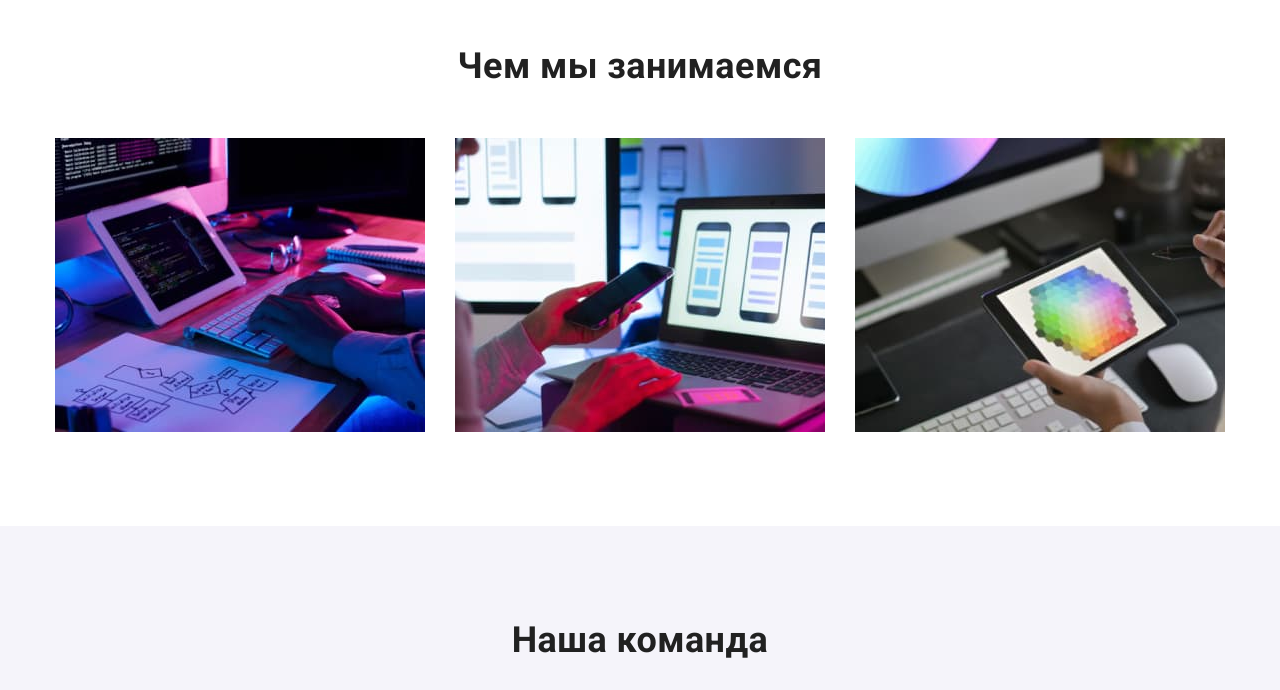
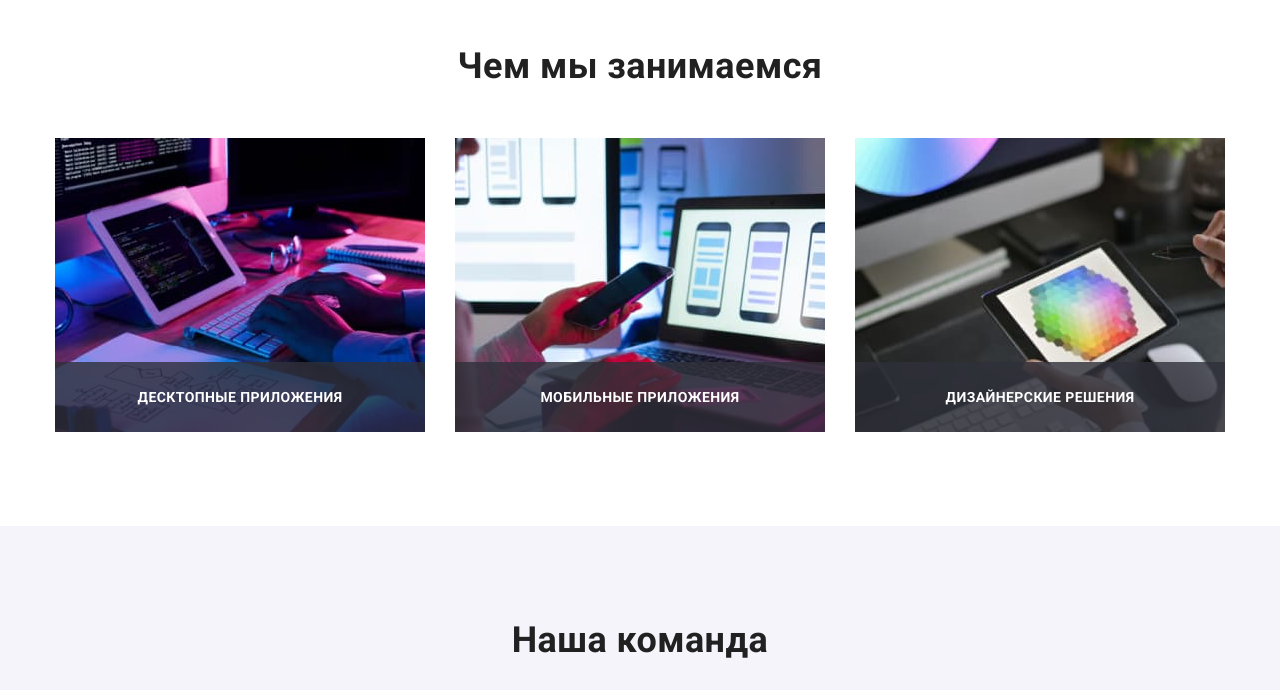
Before and after one commit to Ry6ens/goit-markup-hw-05, a plain HTML site: page index.html in a window 1280 px wide. Shown: the part 1080-1770 px from the top of the page. Drawn offline with nearby package versions, Linux system fonts and the light colour scheme.

Commit message:
add styles

```diff
--- a/css/styles.css
+++ b/css/styles.css
@@ -160,6 +160,7 @@ img {
 .nav-contact:focus {
     fill: var(--accent-color);
     color: var(--accent-color);
+    transition: transform 250ms cubic-bezier(0.4, 0, 0.2, 1);
 }
 
 .current {
@@ -222,6 +223,12 @@ img {
     background: #2196F3;
 
     border-radius: 4px;
+    cursor: pointer;
+}
+
+.hero-button:hover,
+.hero-button:focus {
+    transition: transform 250ms cubic-bezier(0.4, 0, 0.2, 1);
 }
 
 /* Модальное окно */
@@ -234,6 +241,8 @@ img {
     height: 100%;
 
     background-color: rgba(0, 0, 0, 0.2);
+
+    transition: opacity 200ms ease-in;
 }
 
 .backdrop.is-hidden {
@@ -252,8 +261,6 @@ img {
     height: 581px;
 
     background-color: rgba(255, 255, 255, 1);
-
-    transition: transform 250ms cubic-bezier(0.4, 0, 0.2, 1);
 }
 
 .icon-modal {
@@ -347,8 +354,42 @@ img {
     display: flex;
 }
 
+.description-item {
+    display: flex;
+    position: relative;
+    justify-content: space-between;
+}
+
 .description-item:not(:last-child) {
     margin-right: 30px;
+}
+
+.description-block {
+    position: absolute;
+    display: flex;
+    justify-content: center;
+    align-items: center;
+
+    bottom: 0;
+    left: 0;
+
+    width: 100%;
+    height: 70px;
+    margin: 0;
+
+
+    background: rgba(47, 48, 58, 0.8);
+}
+
+.description-label {
+    font-weight: bold;
+    font-size: 14px;
+    line-height: 1.14px;
+    text-align: center;
+    letter-spacing: 0.03em;
+    text-transform: uppercase;
+
+    color: #FFFFFF;
 }
 
 /* Наша команда */
@@ -434,6 +475,7 @@ img {
 .society:focus {
     fill: #fff;
     background-color: var(--accent-color);
+    transition: transform 250ms cubic-bezier(0.4, 0, 0.2, 1);
 }
 
 .society-color {
@@ -472,6 +514,7 @@ img {
 .link-client:focus {
     border: 1px solid #2196F3;
     fill: #2196F3;
+    transition: transform 250ms cubic-bezier(0.4, 0, 0.2, 1);
 }
 
 /* Filter */
@@ -506,6 +549,7 @@ img {
     color: var(--primary-white-color);
     background-color: var(--accent-color);
     filter: drop-shadow(0px 4px 4px rgba(0, 0, 0, 0.25));
+    transition: transform 250ms cubic-bezier(0.4, 0, 0.2, 1);
 }
 
 .active {
@@ -537,6 +581,7 @@ img {
 .portfolio-card:hover,
 .portfolio-card:focus {
     box-shadow: 0px 1px 1px rgba(0, 0, 0, 0.12), 0px 4px 4px rgba(0, 0, 0, 0.06), 1px 4px 6px rgba(0, 0, 0, 0.16);
+    transition: transform 250ms cubic-bezier(0.4, 0, 0.2, 1);
 }
 
 .thumb {
@@ -571,6 +616,7 @@ img {
 .portfolio-card:hover .overlay,
 .portfolio-card:focus .overlay {
     transform: translateY(0);
+    transition: transform 250ms cubic-bezier(0.4, 0, 0.2, 1);
 }
 
 .label {
@@ -643,6 +689,7 @@ img {
 .footer-mail:focus,
 .footer-tel:focus {
     color: var(--accent-color);
+    transition: transform 250ms cubic-bezier(0.4, 0, 0.2, 1);
 }
 
 .footer-connect {
--- a/index.html
+++ b/index.html
@@ -87,12 +87,21 @@
                 <ul class="list description-list">
                     <li class="description-item">
                         <img class="description-img" width="370" src="./images/description/coding.jpg" alt="Кодировка">
+                        <div class="description-block">
+                            <p class="description-label">Десктопные приложения</p>
+                        </div>
                     </li>
                     <li class="description-item">
                         <img class="description-img" width="370" src="./images/description/phone.jpg" alt="Телефон">
+                        <div class="description-block">
+                            <p class="description-label">Мобильные приложения</p>
+                        </div>
                     </li>
                     <li class="description-item">
                         <img class="description-img" width="370" src="./images/description/tablet.jpg" alt="Планшет">
+                        <div class="description-block">
+                            <p class="description-label">Дизайнерские решения</p>
+                        </div>
                     </li>
                 </ul>
             </div>
```
